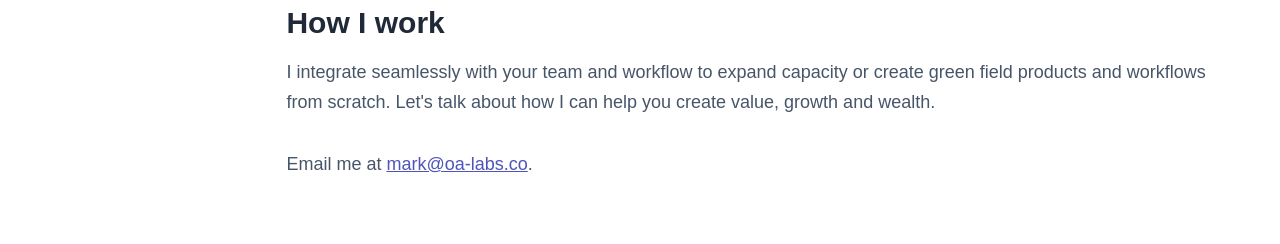
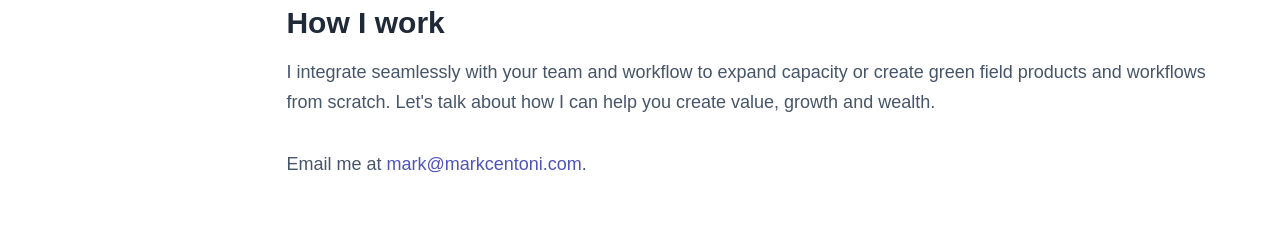
Before and after one commit to marklc44/mc-sanity, a Next.js app: page /about in a window 1280 px wide. Shown: the part 999-1243 px from the top of the page. Built offline with nearby package versions, Linux system fonts and the light colour scheme; no server answers.

Commit message:
replaced some email addresses

```diff
--- a/app/(subpages)/about/page.tsx
+++ b/app/(subpages)/about/page.tsx
@@ -1,5 +1,6 @@
 import ContentSection from '../../_components/shared/ContentSection'
 import Link from 'next/link'
+import EmailAddress from '@/app/_components/forms/ContactForm/EmailAddress'
 
 export default function AboutPage() {
   return (
@@ -43,7 +44,7 @@ export default function AboutPage() {
                 <li className="mb-2">
                   <Link
                     className="link"
-                    href="mailto:mark@oa-labs.co"
+                    href="mailto:mark@markcentoni.com"
                   >
                     Email
                   </Link>
@@ -58,7 +59,7 @@ export default function AboutPage() {
               </div>
 
               <p>
-              I’m a senior engineer and former engineering manager with a background leading teams at both startups and enterprise companies. Over the past few years, I’ve worked closely with founders, marketers, and product leaders to build:
+                I’m a senior engineer and former engineering manager with a background leading teams at both startups and enterprise companies. Over the past few years, I’ve worked closely with founders, marketers, and product leaders to build:
               </p>
               <ul>
                 <li>Scalable frotends in React + Nextjs</li>
@@ -91,14 +92,9 @@ export default function AboutPage() {
               </p>
               <p>
                 Email me at{' '}
-                <Link
-                  className="link"
-                  href="mailto:mark@oa-labs.co"
-                >
-                  mark@oa-labs.co
-                </Link>
+                <EmailAddress />
                 .
-                </p>
+              </p>
             </section>
           </div>
         </div>
```
